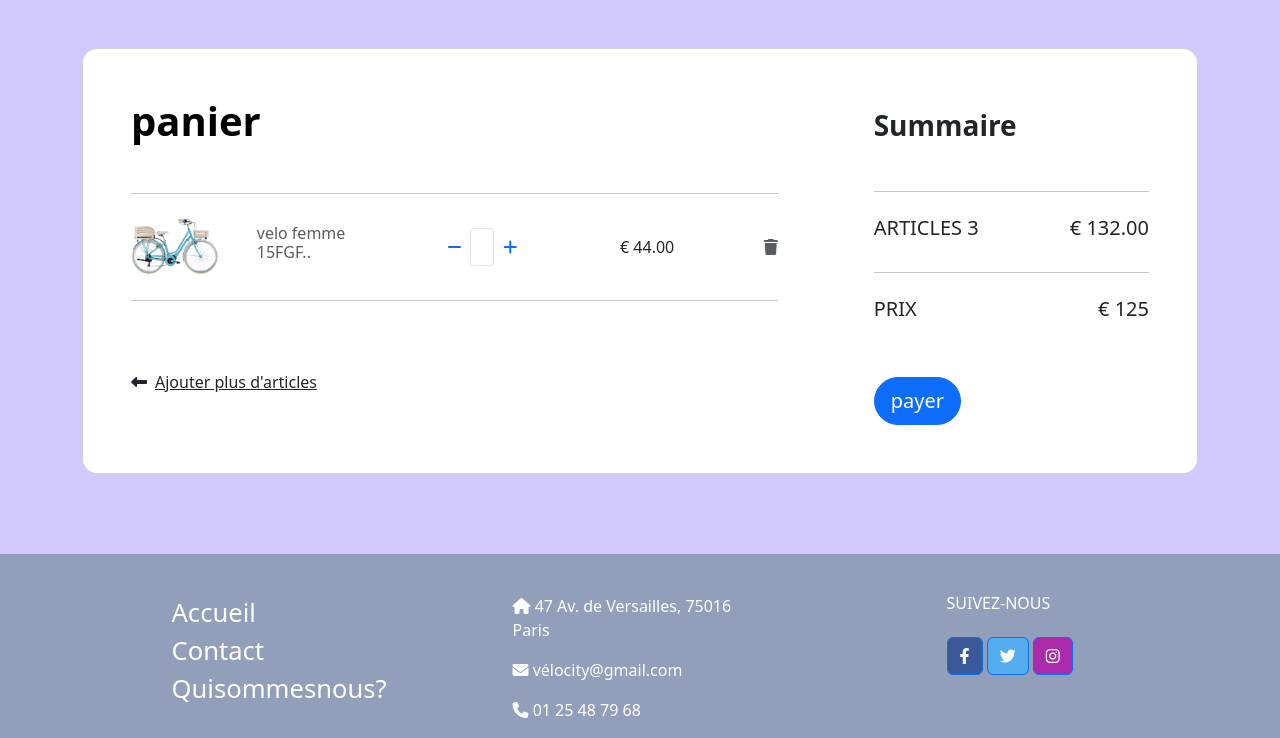
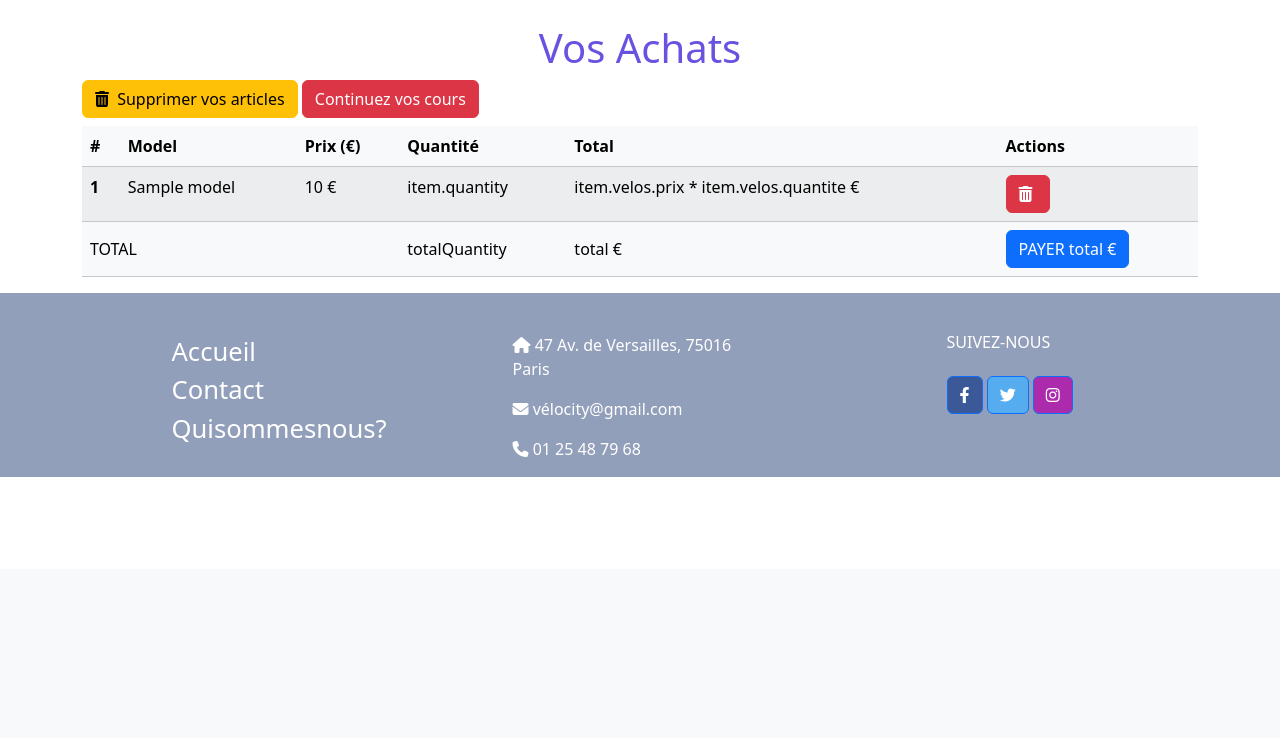
Before and after one commit to Bahaa2023/MON_SITE_VELO, a Symfony app: template templates/panier/index.html.twig in a window 1280 px wide. Shown: the part 231-969 px from the top of the page. After the commit the page ends 708 px from the top, so only its background shows below. Run offline with Twig, Linux system fonts and the light colour scheme; the template is opened without the code that fills it: most values are stand-ins (such as "Sample title", 1, 10 or a date in 2020); some libraries are stand-ins or nearby versions.

Commit message:
Added payment controller and updated panier

```diff
--- a/composer.json
+++ b/composer.json
@@ -14,6 +14,7 @@
         "phpdocumentor/reflection-docblock": "^5.3",
         "phpstan/phpdoc-parser": "^1.20",
         "sensio/framework-extra-bundle": "^6.1",
+        "stripe/stripe-php": "^10.13",
         "symfony/asset": "5.4.*",
         "symfony/console": "5.4.*",
         "symfony/doctrine-messenger": "5.4.*",
--- a/templates/panier/index.html.twig
+++ b/templates/panier/index.html.twig
@@ -1,100 +1,79 @@
 {% extends 'base.html.twig' %}
 
 {% block title %}Hello PanierController!{% endblock %}
+{% block body %}
+<div class="container mt-4">
+    <h1>Vos Achats</h1>
 
-{% block body %}
-<section class="h-100 h-custom" style="background-color: #d2c9ff;">
-  <div class="container py-5 h-100">
-    <div class="row d-flex justify-content-center align-items-center h-100">
-      <div class="col-12">
-        <div class="card card-registration card-registration-2" style="border-radius: 15px;">
-          <div class="card-body p-0">
-            <div class="row g-0">
-              <div class="col-lg-8">
-                <div class="p-5">
-                  <div class="d-flex justify-content-between align-items-center mb-5">
-                    <h1 class="fw-bold mb-0 text-black"> panier</h1>
-                  </div>
-                  <hr class="my-4">
+    {% if items is empty %}
+    <p><b>Votre panier est vide !!</b></p>
+    {% else %}
 
-                  <div class="row mb-4 d-flex justify-content-between align-items-center">
-                    <div class="col-md-2 col-lg-2 col-xl-2">
-                      <img
-                        src="/images/velos/image1.png"
-                        class="img-fluid rounded-3" alt="velo femme">
-                    </div>
-                    <div class="col-md-3 col-lg-3 col-xl-3">
-                      <h6 class="text-muted">velo femme 15FGF..</h6>
-                    </div>
-                    <div class="col-md-3 col-lg-3 col-xl-2 d-flex">
-                      <button class="btn btn-link px-2"
-                        onclick="this.parentNode.querySelector('input[type=number]').stepDown()">
-                        <i class="fas fa-minus"></i>
-                      </button>
+    <a href="{{ path('panier_clear') }}" onclick="return confirm('Etes-vous sure de vouloir vider tout le panier ?');" class="btn btn-warning mb-2"><i class="fas fa-trash-alt me-1"></i> Supprimer vos articles</a>
+     <a href="{{ path('page_gallerie', {id: 1})}}" class="btn btn-danger mb-2"> Continuez vos cours</a>
 
-                      <input id="form1" min="0" name="quantity" value="1" type="number"
-                        class="form-control form-control-sm" />
-
-                      <button class="btn btn-link px-2"
-                        onclick="this.parentNode.querySelector('input[type=number]').stepUp()">
-                        <i class="fas fa-plus"></i>
-                      </button>
-                    </div>
-                    <div class="col-md-3 col-lg-2 col-xl-2 offset-lg-1">
-                      <h6 class="mb-0">€ 44.00</h6>
-                    </div>
-                    <div class="col-md-1 col-lg-1 col-xl-1 text-end">
-                      <a href="#!" class="text-muted"><i class="fas fa-trash"></i></a>
-                    </div>
-                  </div>
-
-
-
-
-                  <hr class="my-4">
-
-                  <div class="pt-5">
-                    <h6 class="mb-0"><a href="{{ path ('page_gallerie', {id: 1})}}" class="text-body"><i
-                          class="fas fa-long-arrow-alt-left me-2"></i>Ajouter plus d'articles</a></h6>
-                  </div>
-                </div>
-              </div>
-              <div class="col-lg-4 bg-grey">
-                <div class="p-5">
-                  <h3 class="fw-bold mb-5 mt-2 pt-1">Summaire</h3>
-                  <hr class="my-4">
-
-                  <div class="d-flex justify-content-between mb-4">
-                    <h5 class="text-uppercase">articles 3</h5>
-                    <h5>€ 132.00</h5>
-                  </div>
-
-
-
-                  <hr class="my-4">
-
-                  <div class="d-flex justify-content-between mb-5">
-                    <h5 class="text-uppercase">Prix</h5>
-                    <h5>€ 125</h5>
-                  </div>
-
-
-
-                 <button type="button" class="btn btn-primary btn-block btn-lg rounded-pill text-white">payer</button>
-
-
-                </div>
-              </div>
-            </div>
-          </div>
-        </div>
-      </div>
-    </div>
-  </div>
-</section>
+{# {% if items is not empty and (categorie.id == 1 or categorie.id == 2) %}
+  {% if items == 1 %}
+    <a href="{{ path('page_gallerie', {id: 1}) }}" class="btn btn-danger mb-2">Continue shopping</a>
+  {% elseif items == 2 %}
+    <a href="{{ path('page_gallerie', {id: 2}) }}" class="btn btn-danger mb-2">Continue shopping</a>
+  {% endif %}
+{% endif %} #}
 
 
 
 
 
+
+
+
+
+
+    {# <table class="table table-dark table-striped"> #}
+    <table class="table table-light table-striped custom-table">
+
+        <thead>
+            <tr>
+                <th scope="col">#</th>
+                <th scope="col">Model</th>
+                {# <th scope="col">Catégorie</th> #}
+                <th scope="col">Prix (€)</th>
+                <th scope="col">Quantité</th>
+                <th scope="col">Total</th>
+                <th>Actions</th>
+            </tr>
+        </thead>
+        <tbody>
+            {% for item in items %}
+            <tr>
+                <th scope="row">{{ item.velos.id }}</th>
+                <td>{{ item.velos.model }}</td>
+                {# <td></td> #}
+                <td>{{ item.velos.prix }} €</td>
+                <td> item.quantity </td>
+                <td> item.velos.prix * item.velos.quantite €</td>
+                <td>
+                    <a class="btn btn-danger flex-shrink-0" onclick="return confirm('Suppimer cet élément du panier ?');" href="{{ path('panier_delete', {id: item.velos.id}) }}">
+                        <i class="fas fa-trash-alt me-1"></i>
+                    </a>
+                </td>
+            </tr>
+            {% endfor %}
+        </tbody>
+        <tfoot>
+            <tr>
+                <td colspan="3">TOTAL</td>
+                <td> totalQuantity </td>
+                <td> total  €</td>
+                <td>
+                    <form action="/checkout" method="POST">
+                        <button type="submit" class="btn btn-primary">PAYER  total  €</button>
+                    </form>
+                </td>
+            </tr>
+        </tfoot>
+    </table>
+
+    {% endif %}
+</div>
 {% endblock %}
```
Also changed, not shown: src/Controller/PanierController.php (+77 -2 lines), src/Controller/PaymentController.php (added, +101 -0 lines), templates/payment/cancel.html.twig (added, +18 -0 lines), templates/payment/index.html.twig (added, +20 -0 lines), templates/payment/success.html.twig (added, +16 -0 lines), templates/quisommesnous/index.html.twig (+16 -1 lines), config/services.yaml (line endings or trailing spaces), 1 other file.
